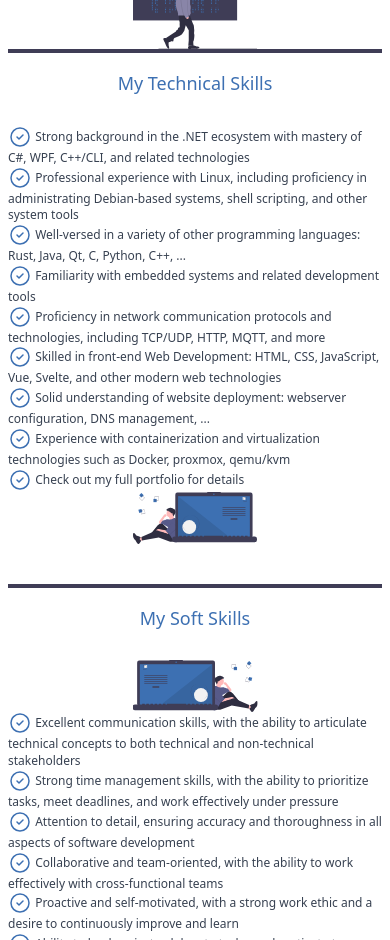
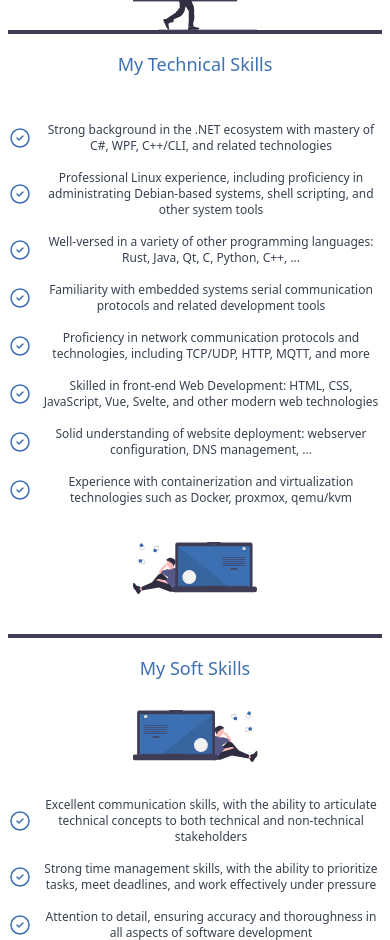
Before and after one commit to jitsem/portfolio-web2, a SvelteKit app: page / in a window 390 px wide. Shown: the part 1060-2000 px from the top of the page. Built offline with nearby package versions, Linux system fonts and the light colour scheme.

Commit message:
fix mobile layout

```diff
--- a/src/routes/+layout.svelte
+++ b/src/routes/+layout.svelte
@@ -10,10 +10,10 @@
 <div
 	class="pt-4 text-gray-700 antialiased  flex flex-col h-screen justify-between dark:text-blue-100"
 >
-	<div class="flex justify-between flex-wrap mx-16 md:px-10">
+	<div class="flex justify-between flex-wrap md:mx-16 mx-8 md:px-10">
 		<img class="jm-logo" src={Logo} alt="jitsem logo" />
 		<div>
-			<ul class="flex">
+			<ul class="flex justify-between">
 				<li
 					class="mx-3 text-xl md:text-3xl no-underline lowercase text-gray-700 hover:text-blue-700 dark:text-blue-100 dark:hover:text-white transition duration-500"
 				>
--- a/src/routes/+page.svelte
+++ b/src/routes/+page.svelte
@@ -15,7 +15,7 @@
 		<img class="min-w-0" src={programming1} alt="Man programming" />
 	</div>
 	<div class="flex flex-col justify-center items-center text-center">
-		<p class="mx-auto text-center">
+		<p class="mx-auto md:text-center text-left">
 			Welcome to my personal website, I'm <b class="text-blue-700 dark:text-blue-600 ">Jitse</b>, a
 			software developer with a passion for
 			<strong class="text-blue-700 dark:text-blue-600 ">technology</strong>. With a focus on
@@ -44,129 +44,125 @@
 		</h4>
 		<div class="flex flex-col md:flex-row justify-around items-center py-5 text-xs md:text-base">
 			<ul>
-				<li class="list-none">
+				<li class="list-none flex md:my-0 my-4">
 					<img class="inline" src={checkmark} alt="checkmark" />
-					<span class="text-center align-middle"
+					<span class="text-center align-middle ml-2"
 						>Strong background in the .NET ecosystem with mastery of C#, WPF, C++/CLI, and related
 						technologies</span
 					>
 				</li>
-				<li class="list-none">
+				<li class="list-none flex md:my-0 my-4">
 					<img class="inline" src={checkmark} alt="checkmark" />
-					<span class="text-center align-middle"
-						>Professional experience with Linux, including proficiency in administrating
-						Debian-based systems, shell scripting, and other system tools</span
+					<span class="text-center align-middle ml-2"
+						>Professional Linux experience, including proficiency in administrating Debian-based
+						systems, shell scripting, and other system tools</span
 					>
 				</li>
-				<li class="list-none">
+				<li class="list-none flex md:my-0 my-4">
 					<img class="inline" src={checkmark} alt="checkmark" />
-					<span class="text-center align-middle"
+					<span class="text-center align-middle ml-2"
 						>Well-versed in a variety of other programming languages: Rust, Java, Qt, C, Python,
 						C++, ...</span
 					>
 				</li>
 
-				<li class="list-none">
+				<li class="list-none flex md:my-0 my-4">
 					<img class="inline" src={checkmark} alt="checkmark" />
-					<span class="text-center align-middle"
-						>Familiarity with embedded systems and related development tools</span
+					<span class="text-center align-middle ml-2"
+						>Familiarity with embedded systems serial communication protocols and related
+						development tools</span
 					>
 				</li>
-				<li class="list-none">
+				<li class="list-none flex md:my-0 my-4">
 					<img class="inline" src={checkmark} alt="checkmark" />
-					<span class="text-center align-middle"
+					<span class="text-center align-middle ml-2"
 						>Proficiency in network communication protocols and technologies, including TCP/UDP,
 						HTTP, MQTT, and more</span
 					>
 				</li>
-				<li>
+				<li class="list-none flex md:my-0 my-4">
 					<img class="inline" src={checkmark} alt="checkmark" />
-					<span class="text-center align-middle"
+					<span class="text-center align-middle ml-2"
 						>Skilled in front-end Web Development: HTML, CSS, JavaScript, Vue, Svelte, and other
 						modern web technologies</span
 					>
 				</li>
-				<li class="list-none">
+				<li class="list-none flex md:my-0 my-4">
 					<img class="inline" src={checkmark} alt="checkmark" />
-					<span class="text-center align-middle"
+					<span class="text-center align-middle ml-2"
 						>Solid understanding of website deployment: webserver configuration, DNS management, ...</span
 					>
 				</li>
-				<li class="list-none">
+				<li class="list-none flex md:my-0 my-4">
 					<img class="inline" src={checkmark} alt="checkmark" />
-					<span class="text-center align-middle"
+					<span class="text-center align-middle ml-2"
 						>Experience with containerization and virtualization technologies such as Docker,
 						proxmox, qemu/kvm</span
 					>
 				</li>
-
-				<li class="list-none">
-					<img class="inline" src={checkmark} alt="checkmark" />
-					<span class="text-center align-middle">Check out my full portfolio for details</span>
-				</li>
 			</ul>
-			<img class="w-1/3" src={coding1} alt="Man coding" />
+			<img class="w-1/3 md:mt-0 mt-5" src={coding1} alt="Man coding" />
 		</div>
 	</div>
 	<hr class="border-2 border-double border-blue-900  dark:border-blue-700" />
 	<div class="mb-5">
 		<h4 class="text-blue-700 dark:text-blue-600  text-center py-2 mt-2 text-lg">My Soft Skills</h4>
 		<div class="flex flex-col md:flex-row justify-around items-center py-5 text-xs md:text-base">
-			<img class="w-1/3 transform -scale-x-100" src={coding1} alt="Man coding" />
+			<img class="w-1/3 transform -scale-x-100 md:mb-0 mb-5" src={coding1} alt="Man coding" />
 
 			<ul>
-				<li class="list-none">
+				<li class="list-none flex md:my-0 my-4">
 					<img class="inline" src={checkmark} alt="checkmark" />
-					<span class="text-center align-middle"
+					<span class="text-center align-middle ml-2"
 						>Excellent communication skills, with the ability to articulate technical concepts to
 						both technical and non-technical stakeholders</span
 					>
 				</li>
-				<li class="list-none">
+				<li class="list-none flex md:my-0 my-4">
 					<img class="inline" src={checkmark} alt="checkmark" />
-					<span class="text-center align-middle"
+					<span class="text-center align-middle ml-2"
 						>Strong time management skills, with the ability to prioritize tasks, meet deadlines,
 						and work effectively under pressure</span
 					>
 				</li>
-				<li class="list-none">
+				<li class="list-none flex md:my-0 my-4">
 					<img class="inline" src={checkmark} alt="checkmark" />
-					<span class="text-center align-middle"
+					<span class="text-center align-middle ml-2"
 						>Attention to detail, ensuring accuracy and thoroughness in all aspects of software
 						development</span
 					>
 				</li>
-				<li class="list-none">
+				<li class="list-none flex md:my-0 my-4">
 					<img class="inline" src={checkmark} alt="checkmark" />
-					<span class="text-center align-middle"
+					<span class="text-center align-middle ml-2"
 						>Collaborative and team-oriented, with the ability to work effectively with
 						cross-functional teams</span
 					>
 				</li>
-				<li class="list-none">
+				<li class="list-none flex md:my-0 my-4">
 					<img class="inline" src={checkmark} alt="checkmark" />
-					<span class="text-center align-middle"
+					<span class="text-center align-middle ml-2"
 						>Proactive and self-motivated, with a strong work ethic and a desire to continuously
 						improve and learn</span
 					>
 				</li>
-				<li class="list-none">
+				<li class="list-none flex md:my-0 my-4">
 					<img class="inline" src={checkmark} alt="checkmark" />
-					<span class="text-center align-middle"
+					<span class="text-center align-middle ml-2"
 						>Ability to lead projects, delegate tasks, and motivate team members to achieve common
 						goals</span
 					>
 				</li>
-				<li class="list-none">
+				<li class="list-none flex md:my-0 my-4">
 					<img class="inline" src={checkmark} alt="checkmark" />
-					<span class="text-center align-middle"
+					<span class="text-center align-middle ml-2"
 						>Excellent problem-solving skills, with the ability to analyze complex technical
 						problems and develop creative solutions</span
 					>
 				</li>
-				<li class="list-none">
+				<li class="list-none flex md:my-0 my-4">
 					<img class="inline" src={checkmark} alt="checkmark" />
-					<span class="text-center align-middle"
+					<span class="text-center align-middle ml-2"
 						>Strong interpersonal skills, with the ability to build relationships with clients, team
 						members, and stakeholders</span
 					>
@@ -179,7 +175,7 @@
 	<div>
 		<h4 class="text-blue-700 dark:text-blue-600  text-center py-2 mt-2 text-lg">Contact me</h4>
 		<div class="flex flex-col justify-around items-center">
-			<p class="text-center py-5">
+			<p class="md:text-center text-left py-5">
 				<b class="text-blue-700 dark:text-blue-600 ">Thank you</b> for taking the time to visit my website
 				and and taking the time to learn more about my background and interests in the field of software
 				development. If you have any questions or would like to discuss potential collaboration opportunities,
```
